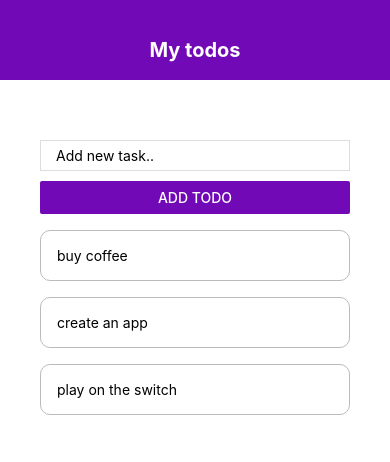
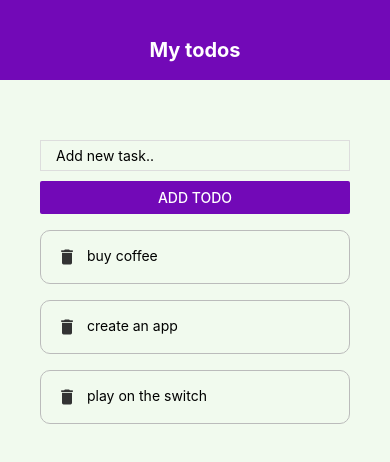
Before and after one commit to kaushikbhat07/react-native-todo-app, a React Native app: screen / in a window 390 px wide. Shown: the top 462 px of the page. Built offline with nearby package versions, Linux system fonts and the light colour scheme.

Commit message:
delete todo

```diff
--- a/App.js
+++ b/App.js
@@ -1,5 +1,5 @@
 import React, { useState } from 'react';
-import { StyleSheet, Text, View, TextInput, FlatList, Alert } from 'react-native';
+import { StyleSheet, Text, View, TextInput, FlatList, Alert, TouchableWithoutFeedback, Keyboard } from 'react-native';
 import Header from './components/Header';
 import TodoItem from './components/TodoItem';
 import AddTodo from './components/AddTodo';
@@ -18,7 +18,7 @@
 	}
 
 	const addTodoHandler = (text) => {
-		if(text.length > 0) {
+		if (text.length > 0) {
 			setTodos((prevTodos) => {
 				return [
 					{
@@ -36,6 +36,7 @@
 	}
 
 	return (
+		<TouchableWithoutFeedback onPress={() => Keyboard.dismiss()}>
 			<View style={styles.container}>
 				<Header />
 				<View style={styles.content}>
@@ -54,18 +55,21 @@
 					</View>
 				</View>
 			</View>
+		</TouchableWithoutFeedback>
 	);
 }
 
 const styles = StyleSheet.create({
 	container: {
 		flex: 1,
-		backgroundColor: '#fff'
+		backgroundColor: '#f1faee'
 	},
 	content: {
+		flex: 1,
 		padding: 40,
 	},
 	list: {
+		flex: 1,
 		marginTop: 20
 	}
 });
--- a/components/TodoItem.js
+++ b/components/TodoItem.js
@@ -1,21 +1,30 @@
 import React from 'react';
-import { StyleSheet, Text, TouchableOpacity } from 'react-native';
+import { StyleSheet, Text, TouchableOpacity, View } from 'react-native';
+import { MaterialIcons } from '@expo/vector-icons';
 
 export default function TodoItem({ item, pressHandler }) {
 	return (
 		<TouchableOpacity onPress={() => pressHandler(item.key)}>
-			<Text style={styles.item}>{item.text}</Text>
+			<View style={styles.item}>
+				<MaterialIcons name='delete' size={20} color="#333" />
+				<Text style={styles.itemText}>{item.text}</Text>
+			</View>
 		</TouchableOpacity>
 	);
 }
 
 const styles = StyleSheet.create({
 	item: {
+		flex: 1,
+		flexDirection: 'row',
 		padding: 16,
 		marginTop: 16,
 		borderColor: '#bbb',
 		borderWidth: 1,
 		borderStyle: 'solid',
 		borderRadius: 10
+	},
+	itemText: {
+		marginLeft: 10
 	}
 });
```
Lines whose indentation alone changed are shown as unchanged.
